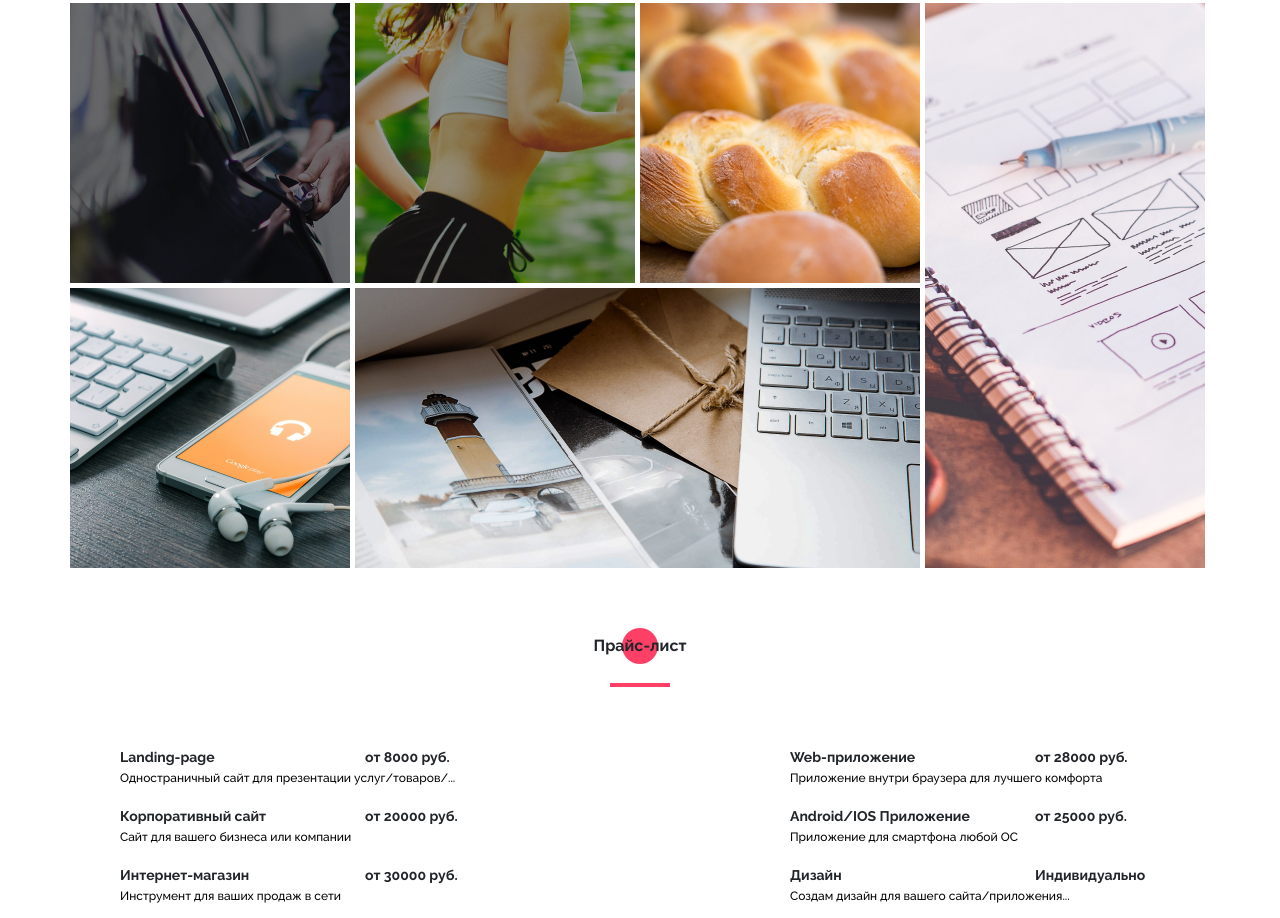
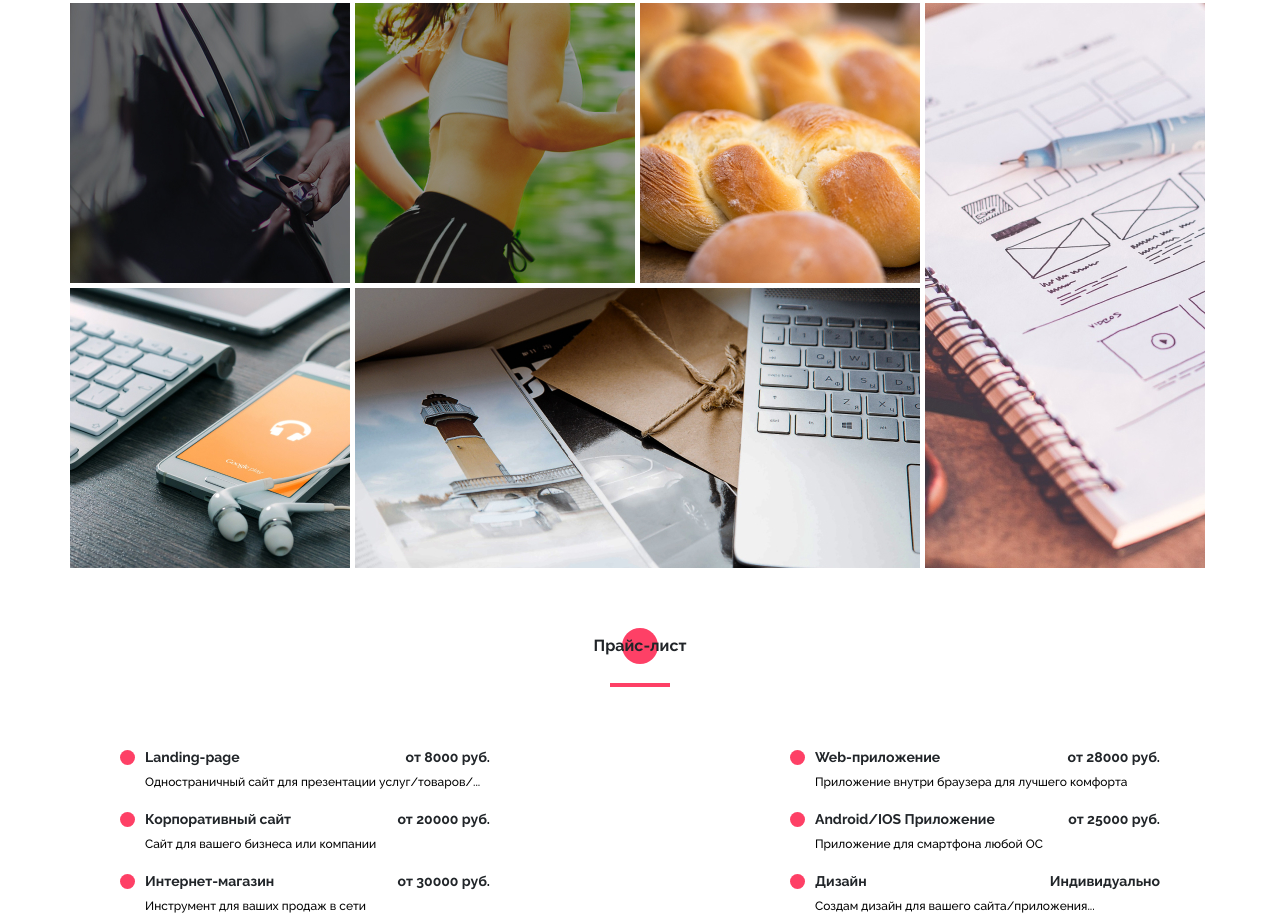
Before and after one commit to stv74/myportfolio, a website: page src/index.html in a window 1280 px wide. Shown: the part 3659-4577 px from the top of the page. Drawn offline with Linux system fonts and the light colour scheme; files whose address does not match are found by name.

Commit message:
Completion of work on a section Price

```diff
--- a/src/index.html
+++ b/src/index.html
@@ -452,34 +452,34 @@
 				<div class="price__wrapper">
 					<div class="price__item">
 						<div class="title title_fz14">Landing-page</div>
-						<div class="title title_fz14">от 8000 руб.</div>
+						<div class="title title_fz14 price__item-count">от 8000 руб.</div>
 						<div class="text">
 							Одностраничный сайт для презентации услуг/товаров/...
 						</div>
 					</div>
 					<div class="price__item">
 						<div class="title title_fz14">Web-приложение</div>
-						<div class="title title_fz14">от 28000 руб.</div>
+						<div class="title title_fz14 price__item-count">от 28000 руб.</div>
 						<div class="text">Приложение внутри браузера для лучшего комфорта</div>
 					</div>
 					<div class="price__item">
 						<div class="title title_fz14">Корпоративный сайт</div>
-						<div class="title title_fz14">от 20000 руб.</div>
+						<div class="title title_fz14 price__item-count">от 20000 руб.</div>
 						<div class="text">Сайт для вашего бизнеса или компании</div>
 					</div>
 					<div class="price__item">
 						<div class="title title_fz14">Android/IOS Приложение</div>
-						<div class="title title_fz14">от 25000 руб.</div>
+						<div class="title title_fz14 price__item-count">от 25000 руб.</div>
 						<div class="text">Приложение для смартфона любой ОС</div>
 					</div>
 					<div class="price__item">
 						<div class="title title_fz14">Интернет-магазин</div>
-						<div class="title title_fz14">от 30000 руб.</div>
+						<div class="title title_fz14 price__item-count">от 30000 руб.</div>
 						<div class="text">Инструмент для ваших продаж в сети</div>
 					</div>
 					<div class="price__item">
 						<div class="title title_fz14">Дизайн</div>
-						<div class="title title_fz14">Индивидуально</div>
+						<div class="title title_fz14 price__item-count">Индивидуально</div>
 						<div class="text">Создам дизайн для вашего сайта/приложения...</div>
 					</div>
 				</div>
--- a/src/sass/layout/_price.scss
+++ b/src/sass/layout/_price.scss
@@ -2,19 +2,33 @@
 	padding-top: 66px;
 	&__wrapper {
 		margin-top: 60px;
-		padding: 0 50px 0 50px;
+		padding: 0 50px;
 		display: grid;
 		grid-template: repeat(3, minmax(44px, auto)) / repeat(2, 370px);
 		grid-auto-rows: minmax(44px, auto);
-		gap: 15px 300px;
+		row-gap: 15px;
+		justify-content: space-between;
 	}
 	&__item {
+		padding-left: 25px;
+		position: relative;
 		display: grid;
-		grid-template: repeat(2, 1fr) / 245px 125px;
-		justify-content: space-between;
-		align-content: space-between;
+		grid-template: repeat(2, minmax(21px, auto)) / repeat(2, auto);
+		row-gap: 5px;
 		.text {
 			grid-column: 1/3;
 		}
+		&-count {
+			justify-self: end;
+		}
+		&::before {
+			position: absolute;
+			content: '';
+			width: 15px;
+			height: 15px;
+			background-color: $main-color;
+			border-radius: 100%;
+			top: 3px;
+		}
 	}
 }
```
Also changed, not shown: src/css/style.min.css.
